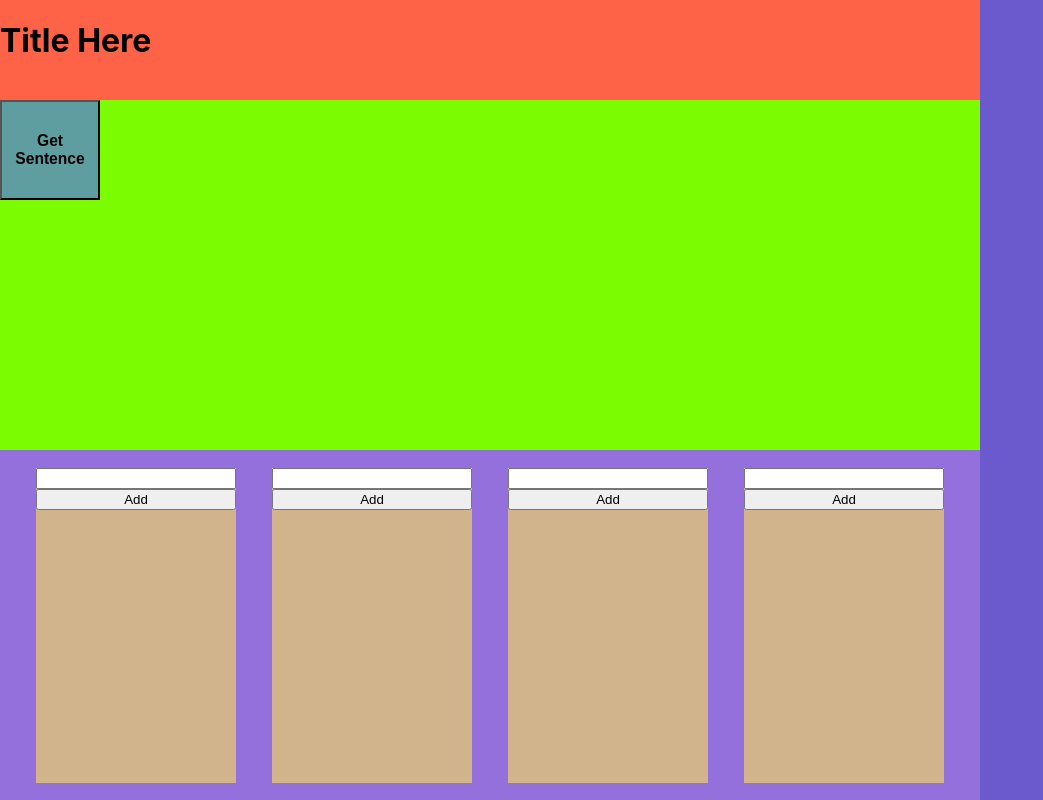
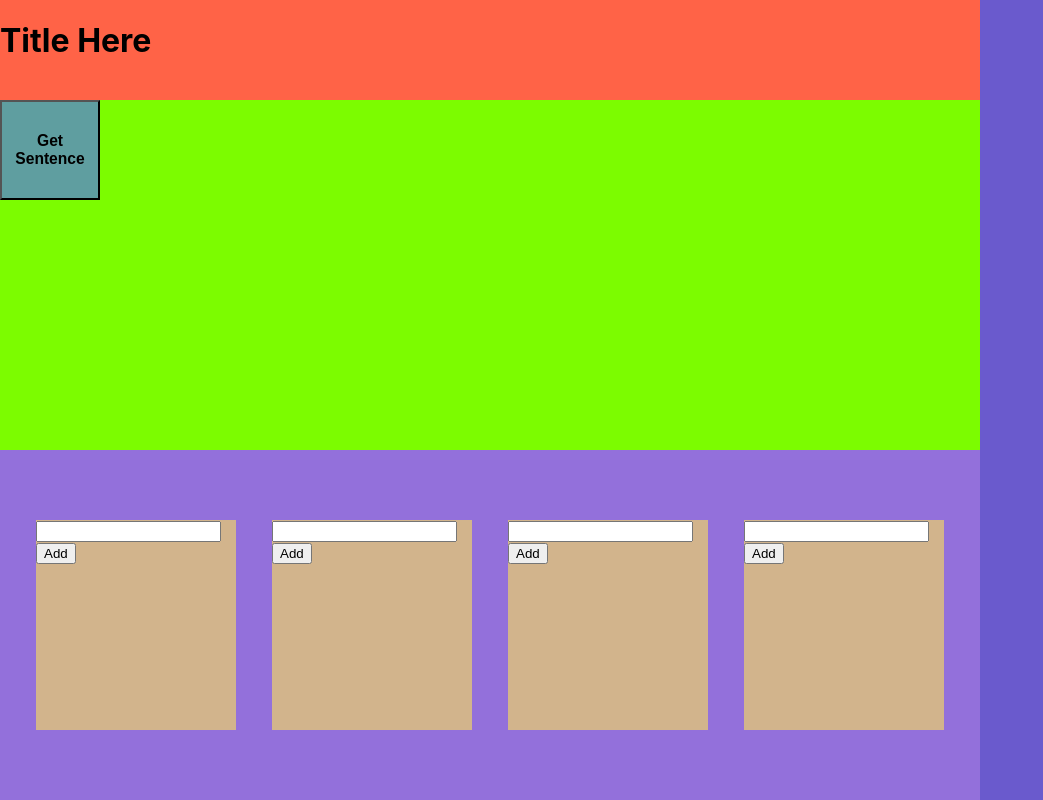
Before and after one commit to elliotcraig25/NoDB, a React (Create React App) app: page / in a window 1280 px wide. Shown: the whole page, without its empty margins (0-1043 px from the left). Built offline with nearby package versions, Linux system fonts and the light colour scheme.

Commit message:
not much has changed

```diff
--- a/src/App.css
+++ b/src/App.css
@@ -67,20 +67,18 @@
 
       .response-a-one {
         background-color: tan;
-        height: 90%;
+        height: 60%;
         width: 200px;
         display: flex;
         flex-direction: column;
       }
 
-        .response-a-two {
+        /* .response-a-two {
           display: flex;
           flex-direction: column;
-        }
+        } */
 
-          .response-input {
 
-          }
 
 .sidebar {
   background-color: slateblue;
--- a/src/Components/MainComponent/ScenarioAndResponses/Responses/Responses/ResponseA1.js
+++ b/src/Components/MainComponent/ScenarioAndResponses/Responses/Responses/ResponseA1.js
@@ -21,6 +21,7 @@ class ResponseA1 extends Component {
             submitedInput: this.state.userInput,
             userInput: ''
         })
+
         // console.log(this.state.submitedInput)
     }
 
```
Also changed, not shown: src/Components/MainComponent/ScenarioAndResponses/ScenarioDisplay/ScenarioDisplay.js (line endings or trailing spaces), 1 other file (tests, documents, lock files or other folders).
